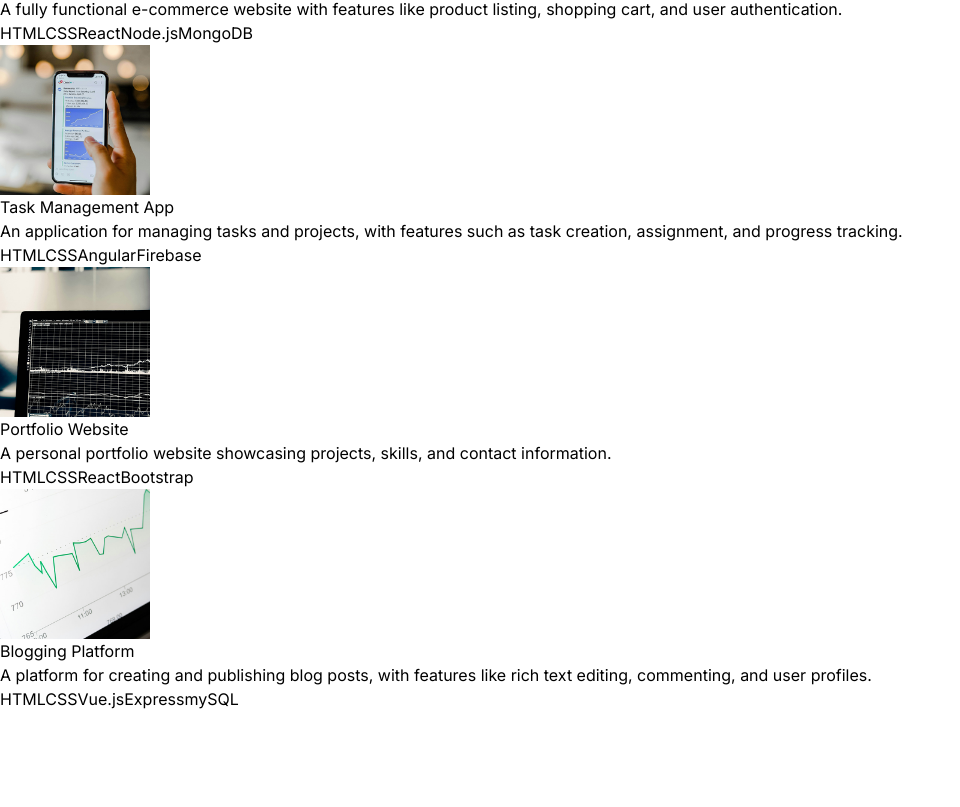
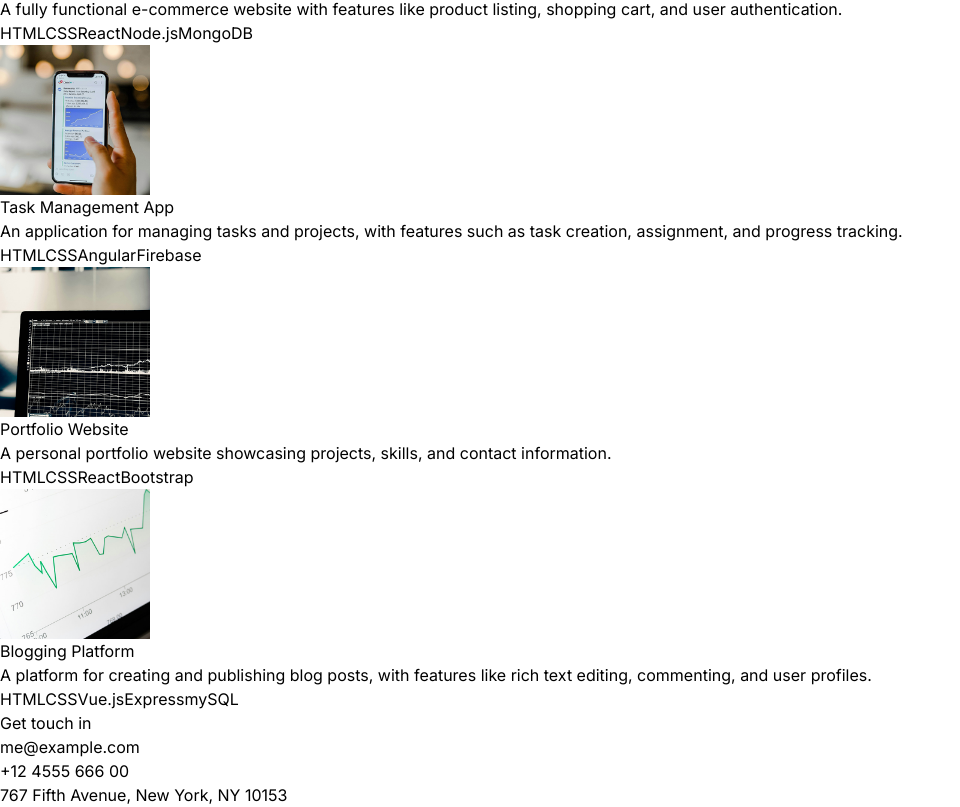
Before and after one commit to LauvEdward/portfolio-edward-lauv, a React (Vite) app: page / in a window 1280 px wide. Shown: the part 2651-3458 px from the top of the page, without its empty margins (0-960 px from the left). Before the commit the page ends 3362 px from the top, so only its background shows below. Built offline with nearby package versions, Linux system fonts and the light colour scheme.

Commit message:
add contract UI fix UI dynamic

```diff
--- a/src/App.jsx
+++ b/src/App.jsx
@@ -4,6 +4,7 @@ import {About} from './components/About'
 import {Technologies} from "./components/Technologies";
 import { Experiences } from "./components/Experiences.jsx";
 import {Projects} from "./components/Projects.jsx";
+import Contract from './components/Contract.jsx';
 
 const App = () => {
     return (
@@ -19,6 +20,7 @@ const App = () => {
                 <Technologies/>
                 <Experiences/>
                 <Projects/>
+                <Contract/>
             </div>
         </div>
     )
--- a/src/components/About.jsx
+++ b/src/components/About.jsx
@@ -12,8 +12,8 @@ export const About = () => {
                         <img className="rounded-2xl" src={profilePic}/>
                     </div>
                 </div>
-                <div className="w-full lg:w-1/2 lg:p-8">
-                    <div className="flex items-center justify-items-start">
+                <div className="w-full lg:w-1/2 lg:p-8 my-4">
+                    <div className="flex items-center justify-center">
                         <p className="tracking-tighter font-light max-w-xl"> {ABOUT_TEXT} </p>
                     </div>
 
--- /dev/null
+++ b/src/components/Contract.jsx
@@ -0,0 +1,15 @@
+import React from 'react'
+import { CONTACT } from '../constants'
+
+export default function Contract() {
+  return (
+    <div className="border-b border-neutral-900 pb-20">
+        <h1 className="text-center text-4xl my-10">Get touch in</h1>
+        <div className="text-center tracking-tighter">
+            <a href="#" className="border-b">{CONTACT.email}</a>
+            <p className="my-4">{CONTACT.phoneNo}</p>
+            <p className="my-4">{CONTACT.address}</p>
+        </div>
+    </div>
+  )
+}
--- a/src/components/Projects.jsx
+++ b/src/components/Projects.jsx
@@ -2,8 +2,8 @@ import {PROJECTS} from "../constants/index.js";
 export const Projects = () => {
     return (
         <div className="border-b border-neutral-900 p-4">
-            <h1 className="text-center text-4xl pb-10">Projects</h1>
-            <div className="pt-20">
+            <h1 className="text-center text-4xl my-10">Projects</h1>
+            <div>
                 {PROJECTS.map((project, index) => (
                     <div key={index} className="flex flex-wrap lg:justify-center p-5">
                         <div className="w-full lg:w-1/4">
@@ -12,7 +12,7 @@ export const Projects = () => {
                         <div className="w-full max-w-xl text-sm lg:w-3/4">
                             <h4 className="text-2xl">{project.title}</h4>
                             <span>{project.description}</span>
-                            <div className="mt-4">
+                            <div className="mt-4 flex flex-wrap">
                                 {project.technologies.map((technology, index) => (
                                     <span key={index} className="mt-4 mr-2 px-2 py-1 rounded bg-neutral-700 text-purple-600">{technology}</span>
                                 ))}
```
